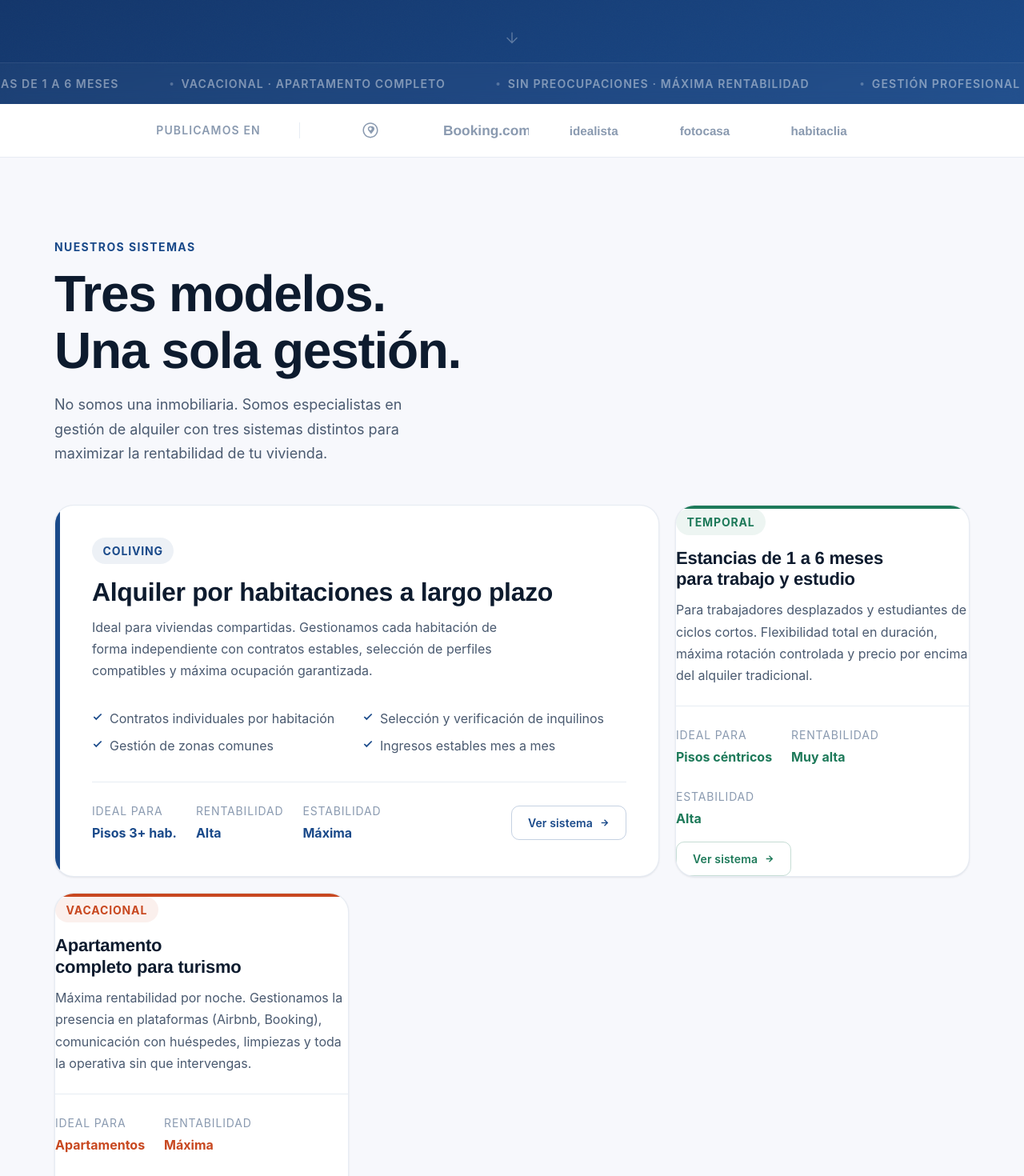
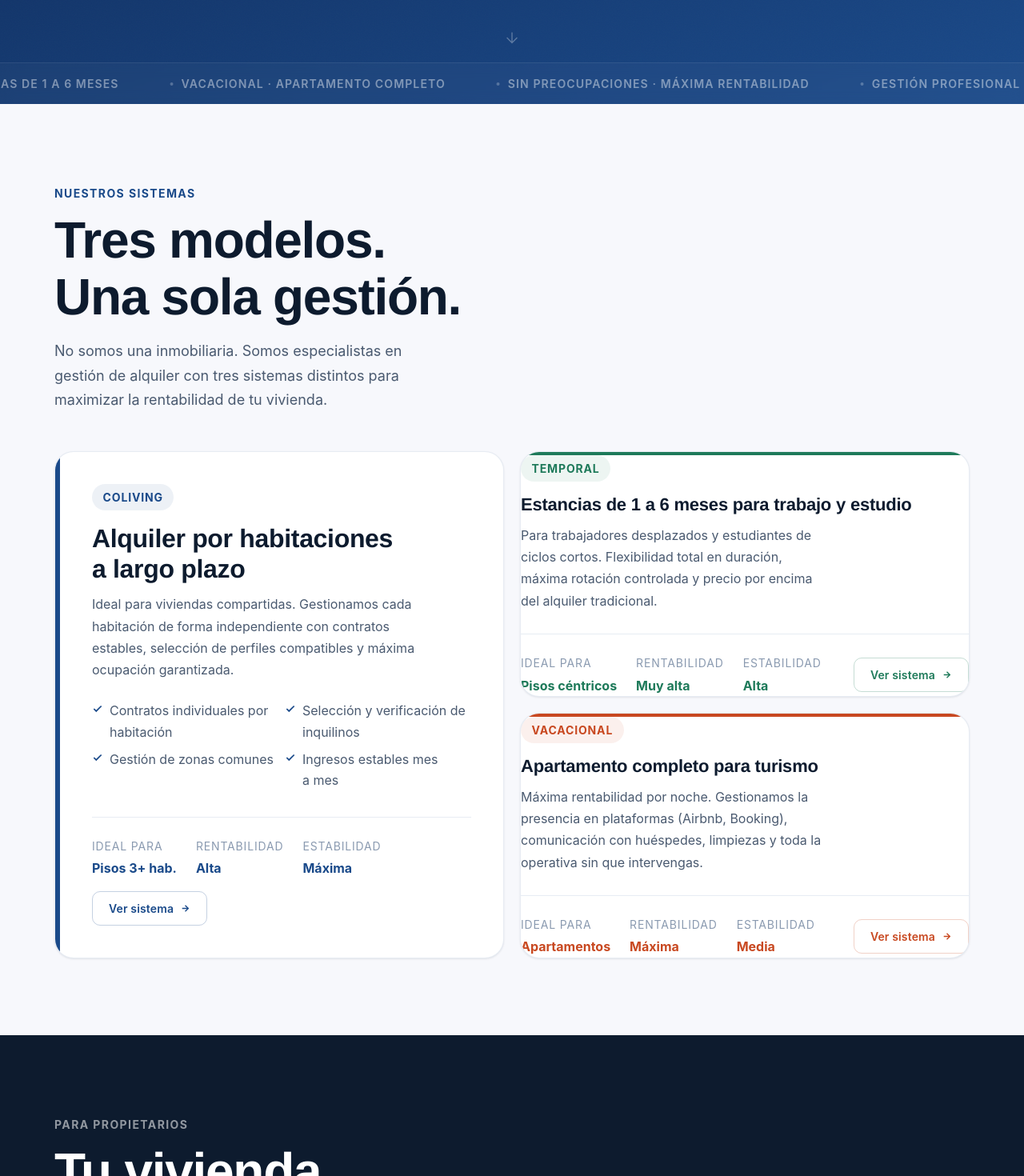
Before and after one commit to viviendasvirtuo/web-viviendasvirtuo, a Next.js app: page / in a window 1280 px wide. Shown: the part 920-2390 px from the top of the page at 80% size. Built offline with nearby package versions, Linux system fonts and the light colour scheme; a web font is replaced by a local one.

Commit message:
fix: layout sistemas 3 cards + plataformas movidas al footer

```diff
--- a/components/Footer.tsx
+++ b/components/Footer.tsx
@@ -2,6 +2,14 @@ import Link from 'next/link';
 
 export default function Footer() {
   const year = new Date().getFullYear();
+
+  const plataformas = [
+    { name: 'Airbnb', label: 'Airbnb' },
+    { name: 'Booking.com', label: 'Booking.com' },
+    { name: 'Idealista', label: 'idealista' },
+    { name: 'Fotocasa', label: 'fotocasa' },
+    { name: 'Habitaclia', label: 'habitaclia' },
+  ];
 
   return (
     <footer
@@ -55,14 +63,11 @@ export default function Footer() {
               Gestión profesional de alquiler en Barcelona. Coliving, temporal y vacacional.
             </p>
             {/* Contacto rápido */}
-            <div style={{ display: 'flex', flexDirection: 'column', gap: 'var(--space-2)' }}>
+            <div style={{ display: 'flex', flexDirection: 'column', gap: 'var(--space-2)', marginBottom: 'var(--space-6)' }}>
               <a
                 href="tel:+34900000000"
                 className="footer-link"
-                style={{
-                  fontSize: 'var(--text-sm)', display: 'flex',
-                  alignItems: 'center', gap: 'var(--space-2)',
-                }}
+                style={{ fontSize: 'var(--text-sm)', display: 'flex', alignItems: 'center', gap: 'var(--space-2)' }}
               >
                 <svg width="14" height="14" viewBox="0 0 24 24" fill="none" stroke="currentColor" strokeWidth="2" aria-hidden="true">
                   <path d="M22 16.92v3a2 2 0 0 1-2.18 2 19.79 19.79 0 0 1-8.63-3.07A19.5 19.5 0 0 1 4.69 12 19.79 19.79 0 0 1 1.61 3.38 2 2 0 0 1 3.58 1h3a2 2 0 0 1 2 1.72c.127.96.361 1.903.7 2.81a2 2 0 0 1-.45 2.11L7.91 8.56a16 16 0 0 0 6 6l.87-.87a2 2 0 0 1 2.11-.45c.907.339 1.85.573 2.81.7A2 2 0 0 1 21.46 16z"/>
@@ -72,10 +77,7 @@ export default function Footer() {
               <a
                 href="mailto:hola@viviendasvirtuo.com"
                 className="footer-link"
-                style={{
-                  fontSize: 'var(--text-sm)', display: 'flex',
-                  alignItems: 'center', gap: 'var(--space-2)',
-                }}
+                style={{ fontSize: 'var(--text-sm)', display: 'flex', alignItems: 'center', gap: 'var(--space-2)' }}
               >
                 <svg width="14" height="14" viewBox="0 0 24 24" fill="none" stroke="currentColor" strokeWidth="2" aria-hidden="true">
                   <path d="M4 4h16c1.1 0 2 .9 2 2v12c0 1.1-.9 2-2 2H4c-1.1 0-2-.9-2-2V6c0-1.1.9-2 2-2z"/>
@@ -83,6 +85,35 @@ export default function Footer() {
                 </svg>
                 hola@viviendasvirtuo.com
               </a>
+            </div>
+            {/* Publicamos en — dentro de la columna de marca */}
+            <div>
+              <p style={{
+                fontSize: 'var(--text-xs)', fontWeight: 600,
+                color: 'rgba(255,255,255,0.3)',
+                letterSpacing: '0.1em', textTransform: 'uppercase',
+                marginBottom: 'var(--space-3)',
+              }}>
+                Publicamos en
+              </p>
+              <div style={{ display: 'flex', flexWrap: 'wrap', gap: 'var(--space-2)' }}>
+                {plataformas.map(p => (
+                  <span
+                    key={p.name}
+                    style={{
+                      fontSize: 'var(--text-xs)',
+                      color: 'rgba(255,255,255,0.45)',
+                      background: 'rgba(255,255,255,0.06)',
+                      border: '1px solid rgba(255,255,255,0.1)',
+                      borderRadius: 'var(--radius-full)',
+                      padding: '3px 10px',
+                      whiteSpace: 'nowrap',
+                    }}
+                  >
+                    {p.label}
+                  </span>
+                ))}
+              </div>
             </div>
           </div>
 
@@ -185,24 +216,19 @@ export default function Footer() {
           </div>
         </div>
 
-        {/* CSS hover sin JS — compatible con Server Components */}
         <style>{`
           .footer-link {
             color: rgba(255,255,255,0.55);
             text-decoration: none;
             transition: color 0.2s ease;
           }
-          .footer-link:hover {
-            color: #fff;
-          }
+          .footer-link:hover { color: #fff; }
           .footer-link-legal {
             color: rgba(255,255,255,0.55);
             text-decoration: none;
             transition: color 0.2s ease;
           }
-          .footer-link-legal:hover {
-            color: rgba(255,255,255,0.8);
-          }
+          .footer-link-legal:hover { color: rgba(255,255,255,0.8); }
           @media (max-width: 900px) {
             footer .container > div:first-child {
               grid-template-columns: 1fr 1fr;
--- a/components/LogoBar.tsx
+++ b/components/LogoBar.tsx
@@ -1,93 +1,4 @@
+// LogoBar eliminado — plataformas movidas al Footer
 export default function LogoBar() {
-  const plataformas = [
-    {
-      name: 'Airbnb',
-      svg: (
-        <svg viewBox="0 0 24 24" fill="currentColor" width="80" height="22" aria-label="Airbnb">
-          <path d="M11.994 1.428C6.259 1.428 1.6 6.103 1.6 11.856c0 5.754 4.659 10.429 10.394 10.429 5.736 0 10.406-4.675 10.406-10.43 0-5.752-4.67-10.427-10.406-10.427zm0 1.674c4.815 0 8.724 3.921 8.724 8.754 0 4.834-3.909 8.755-8.724 8.755-4.814 0-8.722-3.92-8.722-8.755 0-4.833 3.908-8.754 8.722-8.754zm-.01 3.142c-.61 0-1.208.155-1.74.454a3.505 3.505 0 0 0-1.274 1.238 3.498 3.498 0 0 0-.467 1.767c0 .95.313 1.834.878 2.551l3.593 4.577 3.604-4.589c.554-.706.866-1.59.866-2.539a3.489 3.489 0 0 0-.467-1.767 3.505 3.505 0 0 0-1.274-1.238 3.513 3.513 0 0 0-1.719-.454zm-.002 1.674c.5 0 .964.199 1.304.554.34.355.528.833.528 1.343 0 .51-.188.987-.528 1.342-.34.355-.804.554-1.304.554-.5 0-.964-.199-1.303-.554a1.88 1.88 0 0 1-.528-1.342c0-.51.187-.988.528-1.343.34-.355.803-.554 1.303-.554z"/>
-        </svg>
-      ),
-    },
-    {
-      name: 'Booking.com',
-      svg: (
-        <svg viewBox="0 0 120 30" fill="currentColor" width="110" height="26" aria-label="Booking.com">
-          <text x="0" y="22" fontFamily="var(--font-display)" fontSize="20" fontWeight="800">Booking.com</text>
-        </svg>
-      ),
-    },
-    {
-      name: 'Idealista',
-      svg: (
-        <svg viewBox="0 0 100 26" fill="currentColor" width="90" height="22" aria-label="Idealista">
-          <text x="0" y="20" fontFamily="var(--font-display)" fontSize="18" fontWeight="700">idealista</text>
-        </svg>
-      ),
-    },
-    {
-      name: 'Fotocasa',
-      svg: (
-        <svg viewBox="0 0 100 26" fill="currentColor" width="90" height="22" aria-label="Fotocasa">
-          <text x="0" y="20" fontFamily="var(--font-display)" fontSize="18" fontWeight="700">fotocasa</text>
-        </svg>
-      ),
-    },
-    {
-      name: 'Habitaclia',
-      svg: (
-        <svg viewBox="0 0 110 26" fill="currentColor" width="100" height="22" aria-label="Habitaclia">
-          <text x="0" y="20" fontFamily="var(--font-display)" fontSize="18" fontWeight="700">habitaclia</text>
-        </svg>
-      ),
-    },
-  ];
-
-  return (
-    <div
-      style={{
-        background: 'var(--color-surface)',
-        borderBottom: '1px solid var(--color-border)',
-        paddingBlock: 'var(--space-5)',
-      }}
-    >
-      <div className="container">
-        <div
-          style={{
-            display: 'flex',
-            alignItems: 'center',
-            gap: 'clamp(var(--space-6), 4vw, var(--space-12))',
-            flexWrap: 'wrap',
-            justifyContent: 'center',
-          }}
-        >
-          <span
-            style={{
-              fontSize: 'var(--text-xs)', fontWeight: 600,
-              color: 'var(--color-text-faint)',
-              letterSpacing: '0.08em', textTransform: 'uppercase',
-              whiteSpace: 'nowrap',
-            }}
-          >
-            Publicamos en
-          </span>
-          <div
-            style={{
-              width: '1px', height: '20px',
-              background: 'var(--color-border)',
-              flexShrink: 0,
-            }}
-          />
-          {plataformas.map(p => (
-            <div
-              key={p.name}
-              style={{ color: 'var(--color-text-faint)', flexShrink: 0 }}
-              title={p.name}
-            >
-              {p.svg}
-            </div>
-          ))}
-        </div>
-      </div>
-    </div>
-  );
+  return null;
 }
--- a/components/Sistemas.tsx
+++ b/components/Sistemas.tsx
@@ -90,145 +90,131 @@ export default function Sistemas() {
           </div>
         </div>
 
-        {/* Grid asimétrico: usa clases CSS, NO style inline para grid-column */}
+        {/*
+          Layout:
+          [  Coliving (grande)  ] [ Temporal  ]
+          [  Coliving (grande)  ] [ Vacacional]
+          2 columnas: izq ocupa toda la altura, der apila 2 cards
+        */}
         <div className="sistemas-grid">
-          {sistemas.map((s, i) => (
+          {/* Card grande - Coliving */}
           <article
-              key={s.id}
-              className={`sistema-card${i === 0 ? ' sistema-card--grande' : ' sistema-card--pequena'}`}
+            className="sistema-card sistema-card--grande"
             style={{
               background: 'var(--color-surface)',
               borderRadius: 'var(--radius-xl)',
               border: '1px solid var(--color-border)',
               overflow: 'hidden',
               display: 'flex',
+              flexDirection: 'row',
               boxShadow: 'var(--shadow-sm)',
             }}
           >
-              {/* Franja de color: lateral (grande) o superior (pequeñas) — controlada por CSS */}
-              <div
-                className={i === 0 ? 'franja-lateral' : 'franja-superior'}
-                style={{ background: s.colorRaw, flexShrink: 0 }}
-              />
-
-              <div
-                className={i === 0 ? 'card-inner--grande' : 'card-inner--pequena'}
-                style={{ display: 'flex', flexDirection: 'column', flex: 1 }}
-              >
-                {/* Badge */}
-                <span
-                  className={`badge ${s.badgeClass}`}
-                  style={{ marginBottom: 'var(--space-4)', alignSelf: 'flex-start' }}
-                >
-                  {s.badge}
+            <div className="franja-lateral" style={{ background: sistemas[0].colorRaw, flexShrink: 0 }} />
+            <div className="card-inner--grande" style={{ display: 'flex', flexDirection: 'column', flex: 1 }}>
+              <span className={`badge ${sistemas[0].badgeClass}`} style={{ marginBottom: 'var(--space-4)', alignSelf: 'flex-start' }}>
+                {sistemas[0].badge}
               </span>
-
-                {/* Título */}
-                <h3
-                  style={{
-                    fontFamily: 'var(--font-display)',
-                    fontSize: i === 0 ? 'var(--text-xl)' : 'var(--text-lg)',
-                    fontWeight: 800,
-                    color: 'var(--color-text)',
-                    marginBottom: 'var(--space-3)',
-                    lineHeight: 1.2,
-                    letterSpacing: '-0.01em',
-                  }}
-                >
-                  {s.title}
+              <h3 style={{
+                fontFamily: 'var(--font-display)', fontSize: 'var(--text-xl)',
+                fontWeight: 800, color: 'var(--color-text)',
+                marginBottom: 'var(--space-3)', lineHeight: 1.2, letterSpacing: '-0.01em',
+              }}>
+                {sistemas[0].title}
               </h3>
-
-                {/* Descripción */}
-                <p
-                  style={{
-                    fontSize: 'var(--text-sm)',
-                    color: 'var(--color-text-muted)',
-                    lineHeight: 1.7,
-                    marginBottom: 'var(--space-6)',
-                    flex: i === 0 ? 1 : undefined,
-                    maxWidth: i === 0 ? '52ch' : '38ch',
-                  }}
-                >
-                  {s.desc}
+              <p style={{
+                fontSize: 'var(--text-sm)', color: 'var(--color-text-muted)',
+                lineHeight: 1.7, marginBottom: 'var(--space-6)', flex: 1, maxWidth: '52ch',
+              }}>
+                {sistemas[0].desc}
               </p>
-
-                {/* Features — solo card grande */}
-                {i === 0 && (
-                  <ul
-                    style={{
-                      display: 'grid',
-                      gridTemplateColumns: '1fr 1fr',
-                      gap: 'var(--space-2)',
-                      marginBottom: 'var(--space-8)',
-                      listStyle: 'none',
-                    }}
-                  >
-                    {s.features.map(f => (
-                      <li
-                        key={f}
-                        style={{
-                          display: 'flex', alignItems: 'flex-start',
-                          gap: 'var(--space-2)', fontSize: 'var(--text-sm)',
-                        }}
-                      >
-                        <svg
-                          width="14" height="14" viewBox="0 0 24 24" fill="none"
-                          stroke={s.colorRaw} strokeWidth="3"
-                          style={{ flexShrink: 0, marginTop: '4px' }}
-                          aria-hidden="true"
-                        >
+              <ul style={{
+                display: 'grid', gridTemplateColumns: '1fr 1fr',
+                gap: 'var(--space-2)', marginBottom: 'var(--space-8)', listStyle: 'none',
+              }}>
+                {sistemas[0].features.map(f => (
+                  <li key={f} style={{ display: 'flex', alignItems: 'flex-start', gap: 'var(--space-2)', fontSize: 'var(--text-sm)' }}>
+                    <svg width="14" height="14" viewBox="0 0 24 24" fill="none" stroke={sistemas[0].colorRaw} strokeWidth="3" style={{ flexShrink: 0, marginTop: '4px' }} aria-hidden="true">
                       <polyline points="20 6 9 17 4 12"/>
                     </svg>
                     <span style={{ color: 'var(--color-text-muted)' }}>{f}</span>
                   </li>
                 ))}
               </ul>
-                )}
+              <div style={{
+                marginTop: 'auto', display: 'flex', alignItems: 'center',
+                justifyContent: 'space-between', flexWrap: 'wrap', gap: 'var(--space-4)',
+                paddingTop: 'var(--space-6)', borderTop: '1px solid var(--color-border)',
+              }}>
+                <div style={{ display: 'flex', gap: 'var(--space-6)', flexWrap: 'wrap' }}>
+                  {sistemas[0].meta.map(m => (
+                    <div key={m.label}>
+                      <div style={{ fontSize: 'var(--text-xs)', color: 'var(--color-text-faint)', textTransform: 'uppercase', letterSpacing: '0.06em', marginBottom: '3px' }}>{m.label}</div>
+                      <div style={{ fontSize: 'var(--text-sm)', fontWeight: 700, color: sistemas[0].colorRaw }}>{m.val}</div>
+                    </div>
+                  ))}
+                </div>
+                <Link href={sistemas[0].href} className="btn btn-outline btn-sm" style={{ borderColor: `${sistemas[0].colorRaw}40`, color: sistemas[0].colorRaw, whiteSpace: 'nowrap' }}>
+                  Ver sistema
+                  <svg width="13" height="13" viewBox="0 0 24 24" fill="none" stroke="currentColor" strokeWidth="2.5" aria-hidden="true">
+                    <line x1="5" y1="12" x2="19" y2="12"/><polyline points="12 5 19 12 12 19"/>
+                  </svg>
+                </Link>
+              </div>
+            </div>
+          </article>
 
-                {/* Meta + CTA */}
-                <div
+          {/* Columna derecha: Temporal + Vacacional apilados */}
+          <div className="sistemas-columna-der">
+            {[sistemas[1], sistemas[2]].map(s => (
+              <article
+                key={s.id}
+                className="sistema-card sistema-card--pequena"
                 style={{
-                    marginTop: 'auto',
+                  background: 'var(--color-surface)',
+                  borderRadius: 'var(--radius-xl)',
+                  border: '1px solid var(--color-border)',
+                  overflow: 'hidden',
                   display: 'flex',
-                    alignItems: 'center',
-                    justifyContent: 'space-between',
-                    flexWrap: 'wrap',
-                    gap: 'var(--space-4)',
-                    paddingTop: 'var(--space-6)',
-                    borderTop: '1px solid var(--color-border)',
+                  flexDirection: 'column',
+                  boxShadow: 'var(--shadow-sm)',
                 }}
               >
+                <div className="franja-superior" style={{ background: s.colorRaw }} />
+                <div className="card-inner--pequena" style={{ display: 'flex', flexDirection: 'column', flex: 1 }}>
+                  <span className={`badge ${s.badgeClass}`} style={{ marginBottom: 'var(--space-4)', alignSelf: 'flex-start' }}>
+                    {s.badge}
+                  </span>
+                  <h3 style={{
+                    fontFamily: 'var(--font-display)', fontSize: 'var(--text-lg)',
+                    fontWeight: 800, color: 'var(--color-text)',
+                    marginBottom: 'var(--space-3)', lineHeight: 1.2, letterSpacing: '-0.01em',
+                  }}>
+                    {s.title}
+                  </h3>
+                  <p style={{
+                    fontSize: 'var(--text-sm)', color: 'var(--color-text-muted)',
+                    lineHeight: 1.7, marginBottom: 'var(--space-6)', flex: 1, maxWidth: '38ch',
+                  }}>
+                    {s.desc}
+                  </p>
+                  <div style={{
+                    marginTop: 'auto', display: 'flex', alignItems: 'center',
+                    justifyContent: 'space-between', flexWrap: 'wrap', gap: 'var(--space-4)',
+                    paddingTop: 'var(--space-6)', borderTop: '1px solid var(--color-border)',
+                  }}>
                     <div style={{ display: 'flex', gap: 'var(--space-6)', flexWrap: 'wrap' }}>
                       {s.meta.map(m => (
                         <div key={m.label}>
-                        <div style={{
-                          fontSize: 'var(--text-xs)',
-                          color: 'var(--color-text-faint)',
-                          textTransform: 'uppercase',
-                          letterSpacing: '0.06em',
-                          marginBottom: '3px',
-                        }}>
-                          {m.label}
-                        </div>
-                        <div style={{
-                          fontSize: 'var(--text-sm)',
-                          fontWeight: 700,
-                          color: s.colorRaw,
-                        }}>
-                          {m.val}
-                        </div>
+                          <div style={{ fontSize: 'var(--text-xs)', color: 'var(--color-text-faint)', textTransform: 'uppercase', letterSpacing: '0.06em', marginBottom: '3px' }}>{m.label}</div>
+                          <div style={{ fontSize: 'var(--text-sm)', fontWeight: 700, color: s.colorRaw }}>{m.val}</div>
                         </div>
                       ))}
                     </div>
-                  <Link
-                    href={s.href}
-                    className="btn btn-outline btn-sm"
-                    style={{ borderColor: `${s.colorRaw}40`, color: s.colorRaw, whiteSpace: 'nowrap' }}
-                  >
+                    <Link href={s.href} className="btn btn-outline btn-sm" style={{ borderColor: `${s.colorRaw}40`, color: s.colorRaw, whiteSpace: 'nowrap' }}>
                       Ver sistema
                       <svg width="13" height="13" viewBox="0 0 24 24" fill="none" stroke="currentColor" strokeWidth="2.5" aria-hidden="true">
-                      <line x1="5" y1="12" x2="19" y2="12"/>
-                      <polyline points="12 5 19 12 12 19"/>
+                        <line x1="5" y1="12" x2="19" y2="12"/><polyline points="12 5 19 12 12 19"/>
                       </svg>
                     </Link>
                   </div>
@@ -236,31 +222,35 @@ export default function Sistemas() {
               </article>
             ))}
           </div>
+        </div>
 
         <style>{`
-          /* Grid desktop */
+          /* Grid: 2 columnas, coliving izq + columna der con 2 cards apiladas */
           .sistemas-grid {
             display: grid;
-            grid-template-columns: repeat(3, 1fr);
+            grid-template-columns: 1fr 1fr;
+            gap: var(--space-5);
+            align-items: stretch;
+          }
+          .sistemas-columna-der {
+            display: flex;
+            flex-direction: column;
             gap: var(--space-5);
           }
-          /* Card grande ocupa 2 columnas */
+          /* Card grande ocupa toda la altura de la columna izq */
           .sistema-card--grande {
-            grid-column: span 2;
-            flex-direction: row;
+            height: 100%;
           }
-          /* Card pequeña: 1 columna */
+          /* Cards pequeñas se reparten la altura */
           .sistema-card--pequena {
-            grid-column: span 1;
-            flex-direction: column;
+            flex: 1;
           }
           /* Franjas de color */
           .franja-lateral {
             width: 6px;
-            height: auto;
           }
           .franja-superior {
-            width: auto;
+            width: 100%;
             height: 4px;
           }
           /* Padding inner */
@@ -283,13 +273,12 @@ export default function Sistemas() {
             .sistemas-grid {
               grid-template-columns: 1fr;
             }
-            .sistema-card--grande,
-            .sistema-card--pequena {
-              grid-column: span 1;
+            .sistema-card--grande {
+              height: auto;
               flex-direction: column;
             }
             .franja-lateral {
-              width: auto;
+              width: 100%;
               height: 4px;
             }
             .card-inner--grande {
```
Lines whose indentation alone changed are shown as unchanged.
